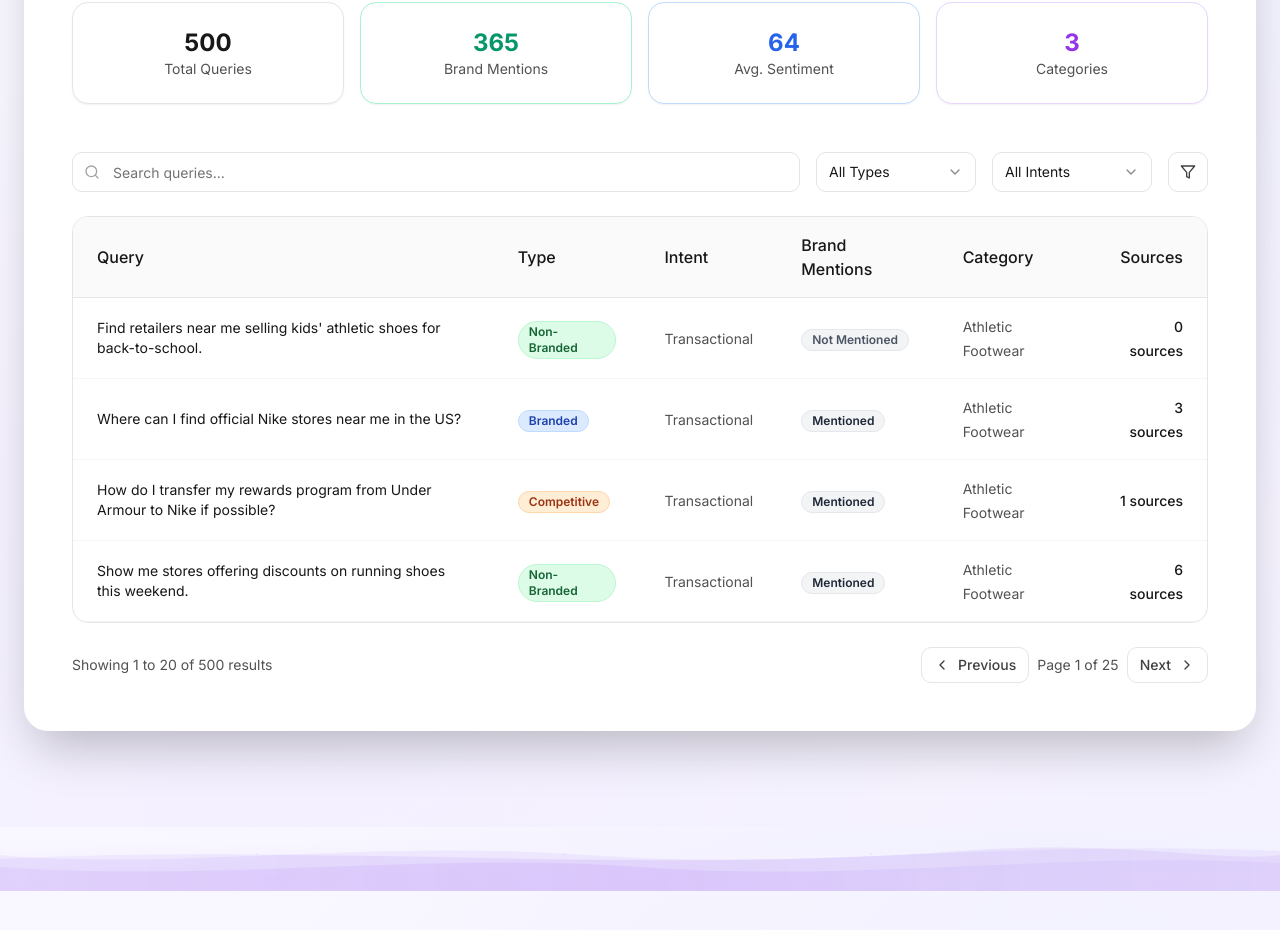
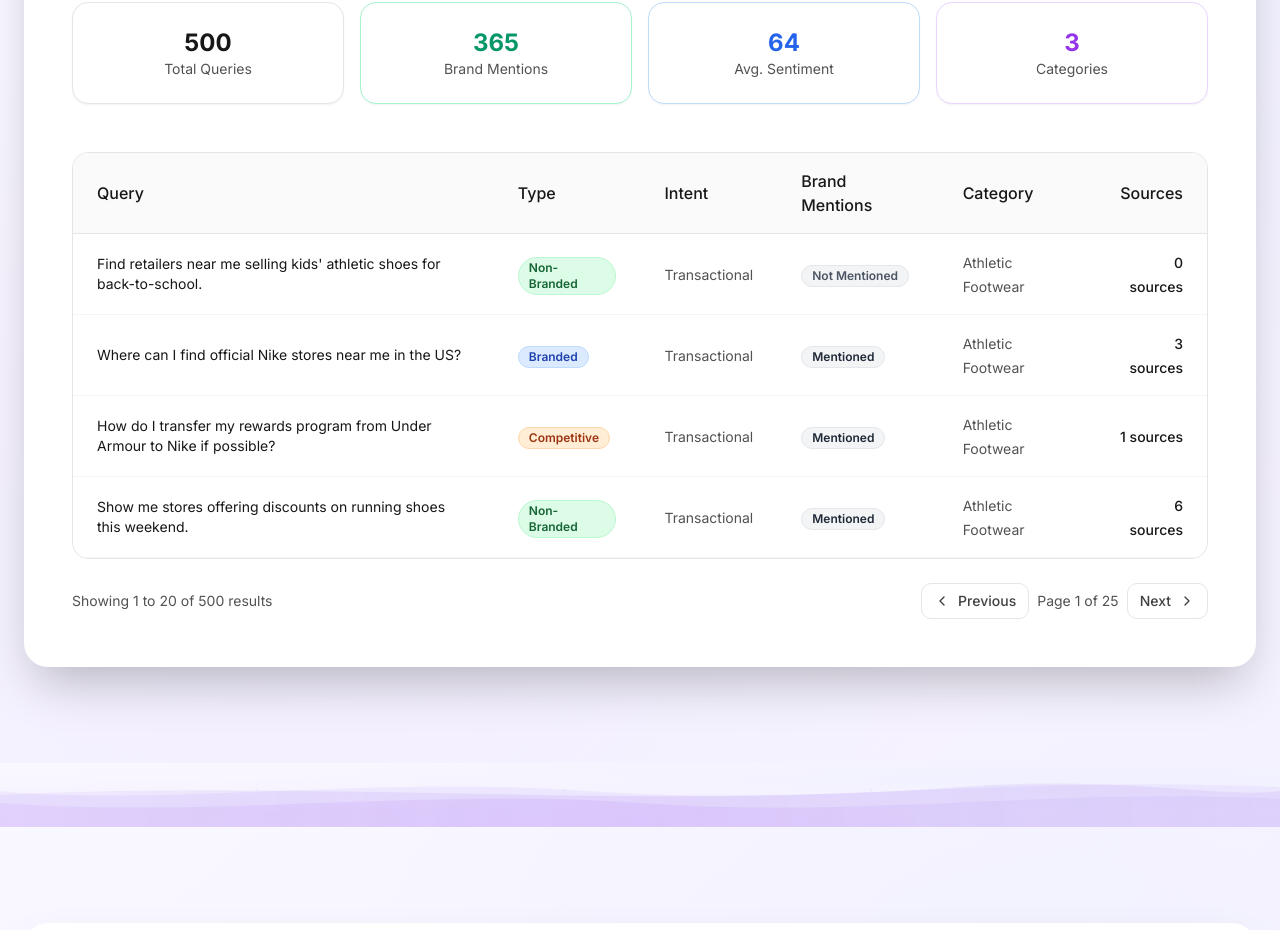
Before and after one commit to jleguina/geo-landing, a Next.js app: page / in a window 1280 px wide. Shown: the part 2874-3804 px from the top of the page. Built offline with nearby package versions, Linux system fonts and the light colour scheme.

Commit message:
remove filters

```diff
--- a/components/query-analysis-table.tsx
+++ b/components/query-analysis-table.tsx
@@ -1,15 +1,7 @@
 import { Badge } from "@/components/ui/badge";
 import { Button } from "@/components/ui/button";
 import { Card, CardContent, CardHeader, CardTitle } from "@/components/ui/card";
-import { Input } from "@/components/ui/input";
-import {
-  Select,
-  SelectContent,
-  SelectItem,
-  SelectTrigger,
-  SelectValue,
-} from "@/components/ui/select";
-import { ChevronLeft, ChevronRight, Filter, Search } from "lucide-react";
+import { ChevronLeft, ChevronRight } from "lucide-react";
 
 export function QueryAnalysisTable() {
   const queries = [
@@ -128,45 +120,6 @@ export function QueryAnalysisTable() {
           </CardHeader>
 
           <CardContent className="px-6 sm:px-8 lg:px-12 pb-6 sm:pb-8 lg:pb-12">
-            {/* Filters */}
-            <div className="flex flex-col md:flex-row gap-4 mb-6">
-              <div className="relative flex-1">
-                <Search className="absolute left-3 top-1/2 transform -translate-y-1/2 text-neutral-400 h-4 w-4" />
-                <Input
-                  placeholder="Search queries..."
-                  className="pl-10 bg-white border-neutral-200 text-neutral-900 placeholder:text-neutral-500"
-                />
-              </div>
-              <Select defaultValue="all-types">
-                <SelectTrigger className="w-full md:w-40 bg-white border-neutral-200 text-neutral-900">
-                  <SelectValue placeholder="All Types" />
-                </SelectTrigger>
-                <SelectContent>
-                  <SelectItem value="all-types">All Types</SelectItem>
-                  <SelectItem value="branded">Branded</SelectItem>
-                  <SelectItem value="non-branded">Non-Branded</SelectItem>
-                  <SelectItem value="competitive">Competitive</SelectItem>
-                </SelectContent>
-              </Select>
-              <Select defaultValue="all-intents">
-                <SelectTrigger className="w-full md:w-40 bg-white border-neutral-200 text-neutral-900">
-                  <SelectValue placeholder="All Intents" />
-                </SelectTrigger>
-                <SelectContent>
-                  <SelectItem value="all-intents">All Intents</SelectItem>
-                  <SelectItem value="transactional">Transactional</SelectItem>
-                  <SelectItem value="informational">Informational</SelectItem>
-                </SelectContent>
-              </Select>
-              <Button
-                variant="outline"
-                size="icon"
-                className="border-neutral-200 text-neutral-700 hover:bg-neutral-50"
-              >
-                <Filter className="h-4 w-4" />
-              </Button>
-            </div>
-
             {/* Table - Hidden on mobile */}
             <div className="hidden md:block overflow-x-auto bg-white rounded-2xl border border-neutral-200">
               <table className="w-full">
```
